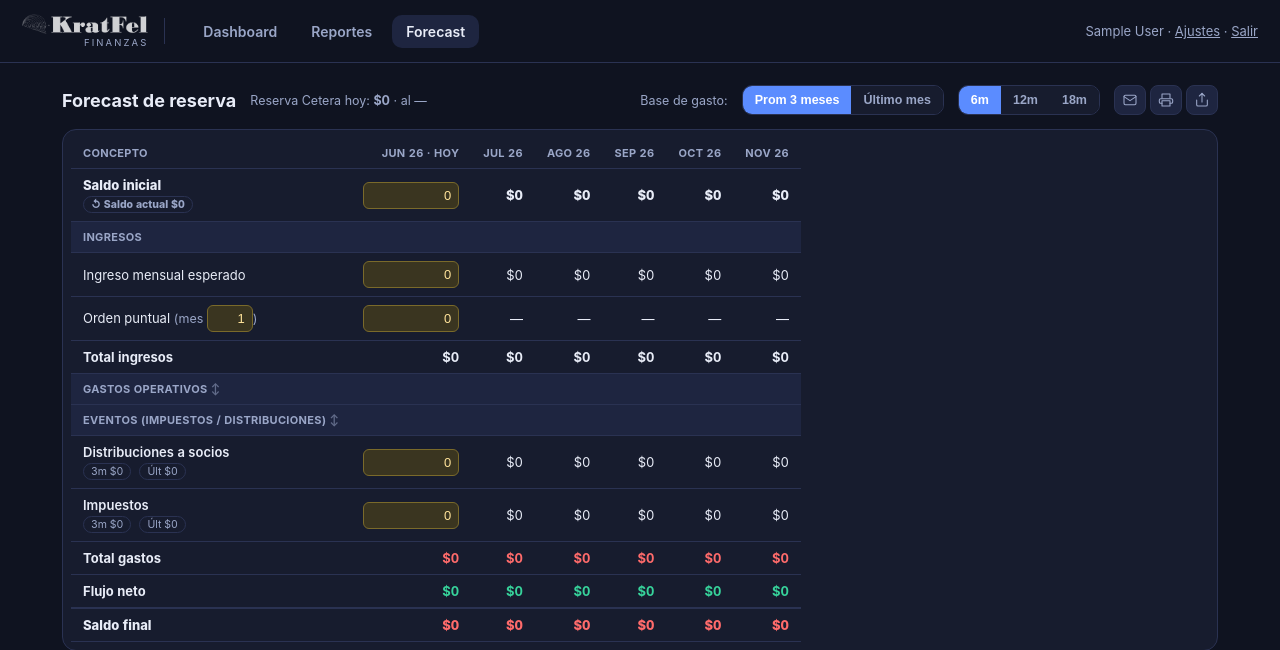
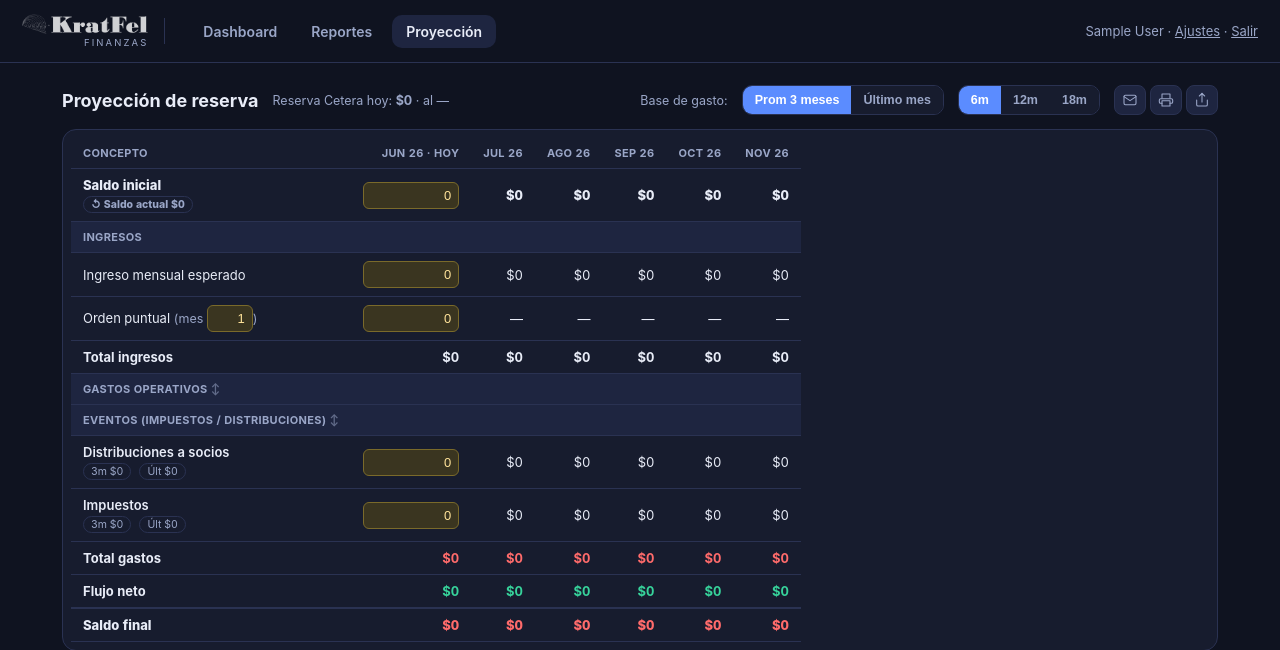
Before and after one commit to pabvi-a11y/kratfel-finanzas, a PHP site: page /forecast.php in a window 1280 px wide. Shown: the top 650 px of the page. Run offline with PHP 8.4, Linux system fonts and the light colour scheme; the visitor is signed in with stand-in values (Sample User, id 1); data that the repository does not hold is empty.

Commit message:
Renombrar Forecast -> Proyección en todo el sitio (nav, título, encabezado)

```diff
--- a/forecast.php
+++ b/forecast.php
@@ -44,7 +44,7 @@ $data=['saldo'=>$saldo,'asof'=>$asof,'cats'=>$cats,'eventos'=>$eventos,'mes0'=>(
 ?>
 <!DOCTYPE html><html lang="es"><head><meta charset="utf-8">
 <meta name="viewport" content="width=device-width, initial-scale=1">
-<link rel="icon" type="image/png" href="/assets/favicon.png"><title>Forecast — KRATFEL Finanzas</title>
+<link rel="icon" type="image/png" href="/assets/favicon.png"><title>Proyección — KRATFEL Finanzas</title>
 <style>
 :root{--bg:#0f1320;--panel:#171c2e;--panel2:#1e2540;--line:#2a3252;--txt:#e8ecf7;--mut:#9aa6c7;--acc:#5b8cff;--good:#37d39b;--warn:#ffb454;--bad:#ff6b6b;--yellow:#3a3520;--yellowbd:#7a6a2a}
 *{box-sizing:border-box}body{margin:0;font-family:-apple-system,Segoe UI,Roboto,sans-serif;background:var(--bg);color:var(--txt)}
@@ -84,17 +84,17 @@ thead th{color:var(--mut);font-size:11px;text-transform:uppercase;letter-spacing
 <body>
 <header>
  <a class="brand" href="/"><img src="/assets/logo_kratfel.png" alt="Kratfel"><span class="tag">Finanzas</span></a><span class="hdiv"></span>
- <nav><a href="/">Dashboard</a><a href="/pnl.php">Reportes</a><a class="active" href="/forecast.php">Forecast</a></nav>
+ <nav><a href="/">Dashboard</a><a href="/pnl.php">Reportes</a><a class="active" href="/forecast.php">Proyección</a></nav>
  <div class="who"><?= htmlspecialchars($user['nombre'] ?? $user['email']) ?> · <a href="/settings.php">Ajustes</a> · <a href="/auth/logout.php">Salir</a></div>
 </header>
 <div class="wrap">
  <div class="toolbar">
-   <h2>Forecast de reserva</h2>
+   <h2>Proyección de reserva</h2>
    <span class="muted">Reserva Cetera hoy: <b><?= '$'.number_format($saldo,0,'.',',') ?></b> · al <?= $asof ?></span>
    <div style="margin-left:auto;display:flex;gap:14px;align-items:center;flex-wrap:wrap">
      <span class="muted">Base de gasto:</span>
      <div class="seg" id="base"><button data-b="avg3" class="active">Prom 3 meses</button><button data-b="last">Último mes</button></div>
-     <div class="seg" id="seg"><button data-m="6" class="active">6m</button><button data-m="12">12m</button><button data-m="18">18m</button></div><div class="rtbar" data-target="#grid" data-name="Forecast_KRATFEL" data-title="Forecast de reserva"><button data-act="email" title="Enviar por correo"><svg viewBox="0 0 24 24"><rect x="3" y="5" width="18" height="14" rx="2"/><path d="M3 7l9 6 9-6"/></svg></button><button data-act="print" title="Imprimir"><svg viewBox="0 0 24 24"><path d="M6 9V3h12v6"/><rect x="6" y="13" width="12" height="8"/><path d="M6 17H4a2 2 0 0 1-2-2v-3a2 2 0 0 1 2-2h16a2 2 0 0 1 2 2v3a2 2 0 0 1-2 2h-2"/></svg></button><span class="rtexp"><button data-act="export" title="Exportar"><svg viewBox="0 0 24 24"><path d="M4 12v7a2 2 0 0 0 2 2h12a2 2 0 0 0 2-2v-7"/><path d="M16 6l-4-4-4 4"/><path d="M12 2v13"/></svg></button><div class="rtmenu"><a href="#" data-fmt="xlsx">Exportar a Excel</a><a href="#" data-fmt="pdf">Exportar a PDF</a><a href="#" data-fmt="csv">Exportar a CSV</a></div></span></div>
+     <div class="seg" id="seg"><button data-m="6" class="active">6m</button><button data-m="12">12m</button><button data-m="18">18m</button></div><div class="rtbar" data-target="#grid" data-name="Forecast_KRATFEL" data-title="Proyección de reserva"><button data-act="email" title="Enviar por correo"><svg viewBox="0 0 24 24"><rect x="3" y="5" width="18" height="14" rx="2"/><path d="M3 7l9 6 9-6"/></svg></button><button data-act="print" title="Imprimir"><svg viewBox="0 0 24 24"><path d="M6 9V3h12v6"/><rect x="6" y="13" width="12" height="8"/><path d="M6 17H4a2 2 0 0 1-2-2v-3a2 2 0 0 1 2-2h16a2 2 0 0 1 2 2v3a2 2 0 0 1-2 2h-2"/></svg></button><span class="rtexp"><button data-act="export" title="Exportar"><svg viewBox="0 0 24 24"><path d="M4 12v7a2 2 0 0 0 2 2h12a2 2 0 0 0 2-2v-7"/><path d="M16 6l-4-4-4 4"/><path d="M12 2v13"/></svg></button><div class="rtmenu"><a href="#" data-fmt="xlsx">Exportar a Excel</a><a href="#" data-fmt="pdf">Exportar a PDF</a><a href="#" data-fmt="csv">Exportar a CSV</a></div></span></div>
    </div>
  </div>
  <div class="card"><table id="grid"></table></div>
--- a/index.php
+++ b/index.php
@@ -69,7 +69,7 @@ nav a{padding:8px 14px;border-radius:10px;text-decoration:none;font-size:14px;fo
 .kpi{border-top:3px solid var(--acc);transition:transform .12s ease,border-color .12s ease}.kpi.good{border-top-color:var(--good)}.kpi.warn{border-top-color:var(--warn)}.kpi.bad{border-top-color:var(--bad)}.kpi:hover{transform:translateY(-2px)}.card{transition:border-color .15s ease}.card:hover{border-color:#33406b}.ftr{max-width:1200px;margin:0 auto;padding:6px 22px 30px;color:var(--mut);font-size:11px;opacity:.6}</style></head>
 <body>
 <header><a class="brand" href="/"><img src="/assets/logo_kratfel.png" alt="Kratfel"><span class="tag">Finanzas</span></a><span class="hdiv"></span>
-<nav style="display:flex;gap:6px;margin-left:8px"><a href="/" style="color:#e8ecf7;background:#1e2540">Dashboard</a><a href="/pnl.php" style="color:#9aa6c7">Reportes</a><a href="/forecast.php" style="color:#9aa6c7">Forecast</a></nav>
+<nav style="display:flex;gap:6px;margin-left:8px"><a href="/" style="color:#e8ecf7;background:#1e2540">Dashboard</a><a href="/pnl.php" style="color:#9aa6c7">Reportes</a><a href="/forecast.php" style="color:#9aa6c7">Proyección</a></nav>
 <div class="who"><?= htmlspecialchars($user['nombre'] ?? $user['email']) ?> · <a href="/settings.php">Ajustes</a> · <a href="/auth/logout.php">Salir</a></div></header>
 <div class="wrap">
 <div class="fresh">
--- a/pnl.php
+++ b/pnl.php
@@ -84,7 +84,7 @@ h2{font-size:18px;margin:24px 0 12px}h2:first-child{margin-top:6px}
 <body>
 <header>
  <a class="brand" href="/"><img src="/assets/logo_kratfel.png" alt="Kratfel"><span class="tag">Finanzas</span></a><span class="hdiv"></span>
- <nav><a href="/">Dashboard</a><a class="active" href="/pnl.php">Reportes</a><a href="/forecast.php">Forecast</a></nav>
+ <nav><a href="/">Dashboard</a><a class="active" href="/pnl.php">Reportes</a><a href="/forecast.php">Proyección</a></nav>
  <div class="who"><?= htmlspecialchars($user['nombre']??$user['email']) ?> · <a href="/settings.php">Ajustes</a> · <a href="/auth/logout.php">Salir</a></div>
 </header>
 <div class="wrap">
--- a/settings.php
+++ b/settings.php
@@ -33,7 +33,7 @@ h2{font-size:18px;margin:6px 0 14px}
 <body>
 <header>
  <a class="brand" href="/"><img src="/assets/logo_kratfel.png" alt="Kratfel"><span class="tag">Finanzas</span></a><span class="hdiv"></span>
- <nav><a href="/">Dashboard</a><a href="/pnl.php">Reportes</a><a href="/forecast.php">Forecast</a></nav>
+ <nav><a href="/">Dashboard</a><a href="/pnl.php">Reportes</a><a href="/forecast.php">Proyección</a></nav>
  <div class="who"><?= htmlspecialchars($user['nombre']??$user['email']) ?> · <a class="act" href="/settings.php">Ajustes</a> · <a href="/auth/logout.php">Salir</a></div>
 </header>
 <div class="wrap">
```
